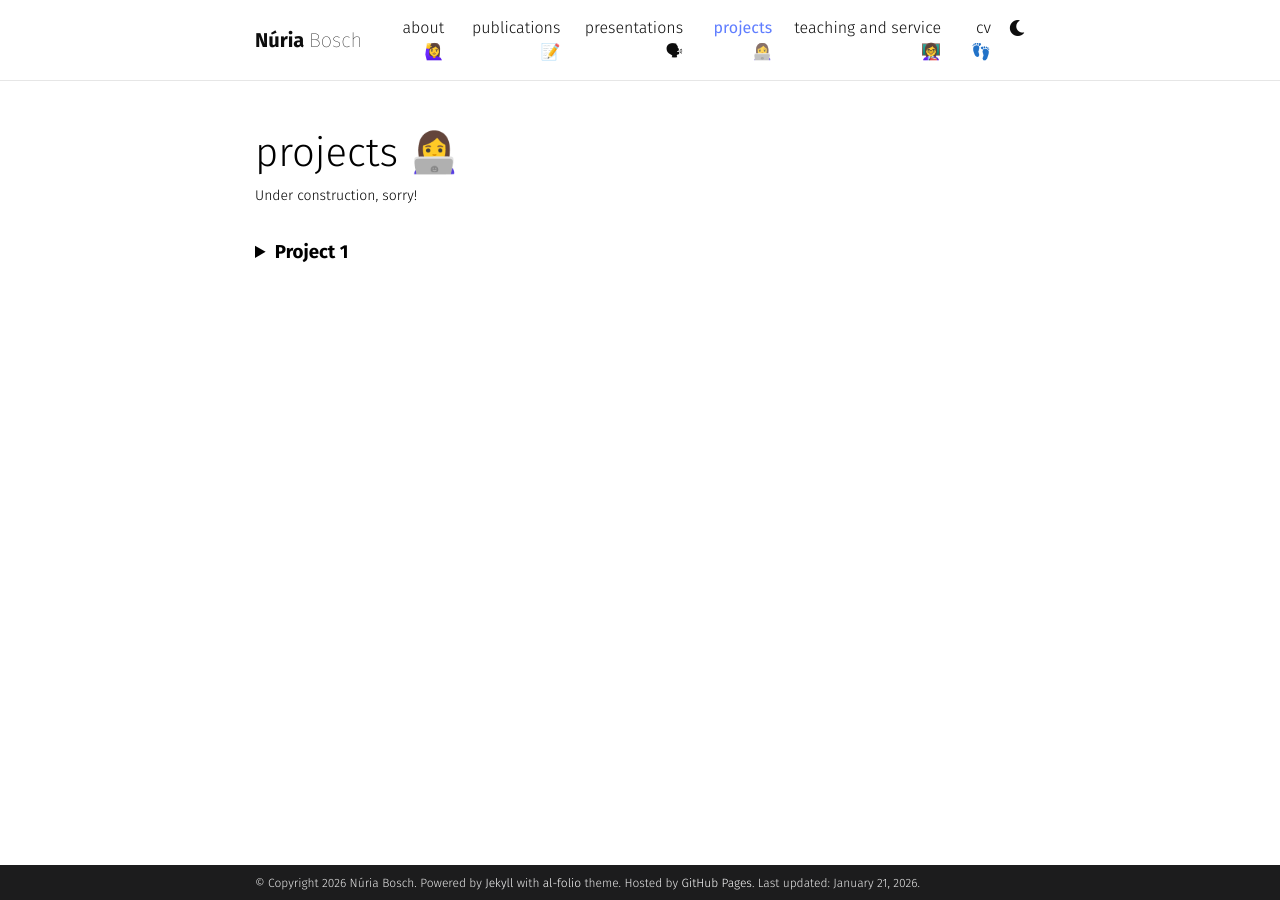
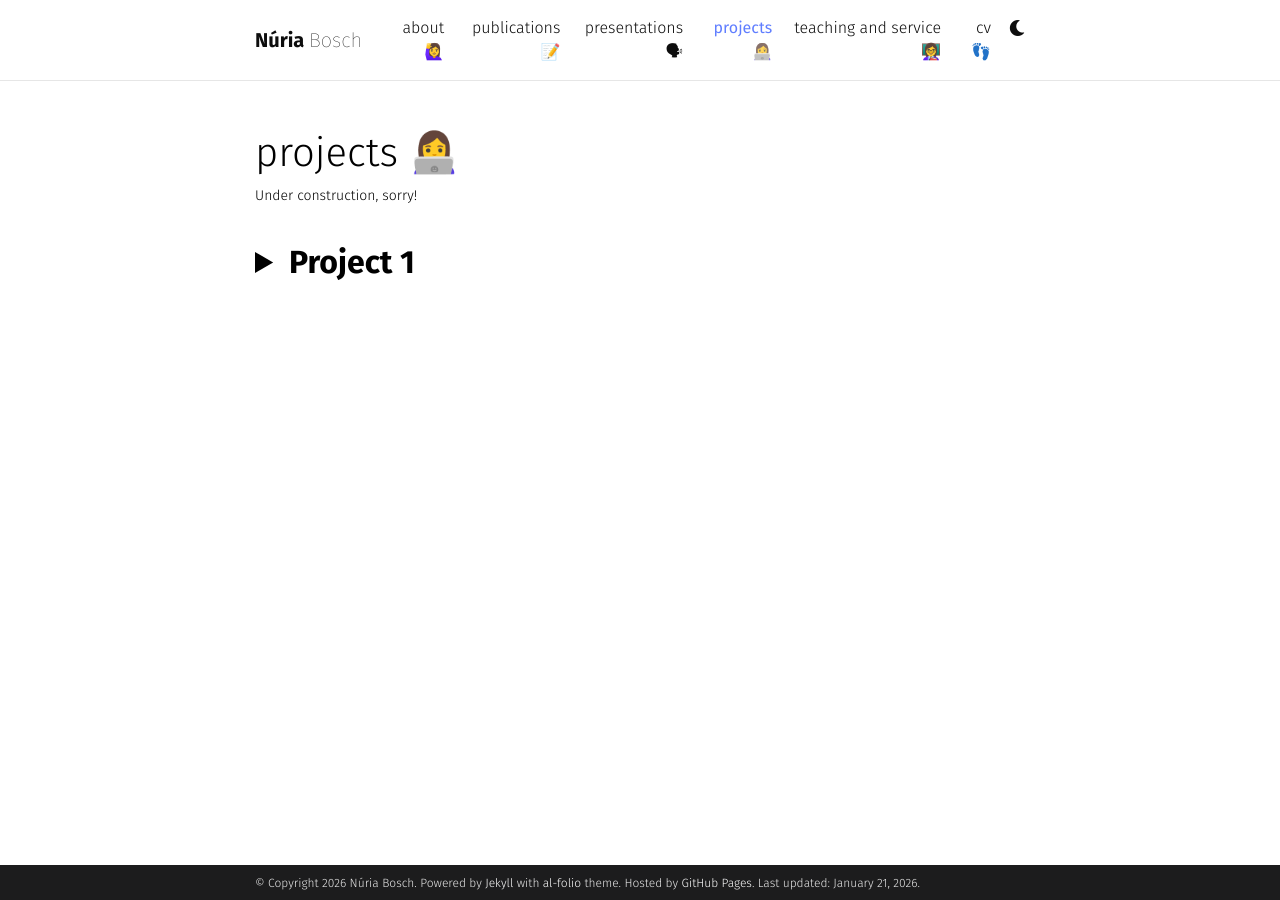
Before and after one commit to nuria-bosch/nuria-bosch.github.io, a Jekyll site: the page built from _pages/projects.md, in a window 1280 px wide. Built offline with Jekyll 4.4.1, drawn with Linux system fonts in a browser that asks for light colours; some web fonts are replaced; comment, search, counter and statistics services are not loaded; a style sheet for code colours, icons or effects is not loaded.

Commit message:
Update _base.scss

```diff
--- a/_sass/_base.scss
+++ b/_sass/_base.scss
@@ -1008,7 +1008,7 @@ nav[data-toggle="toc"] {
 }
 
 .project-title {
-  font-size: 1.17rem;
+  font-size: 2rem;
   font-weight: bold;
 }
 
```
